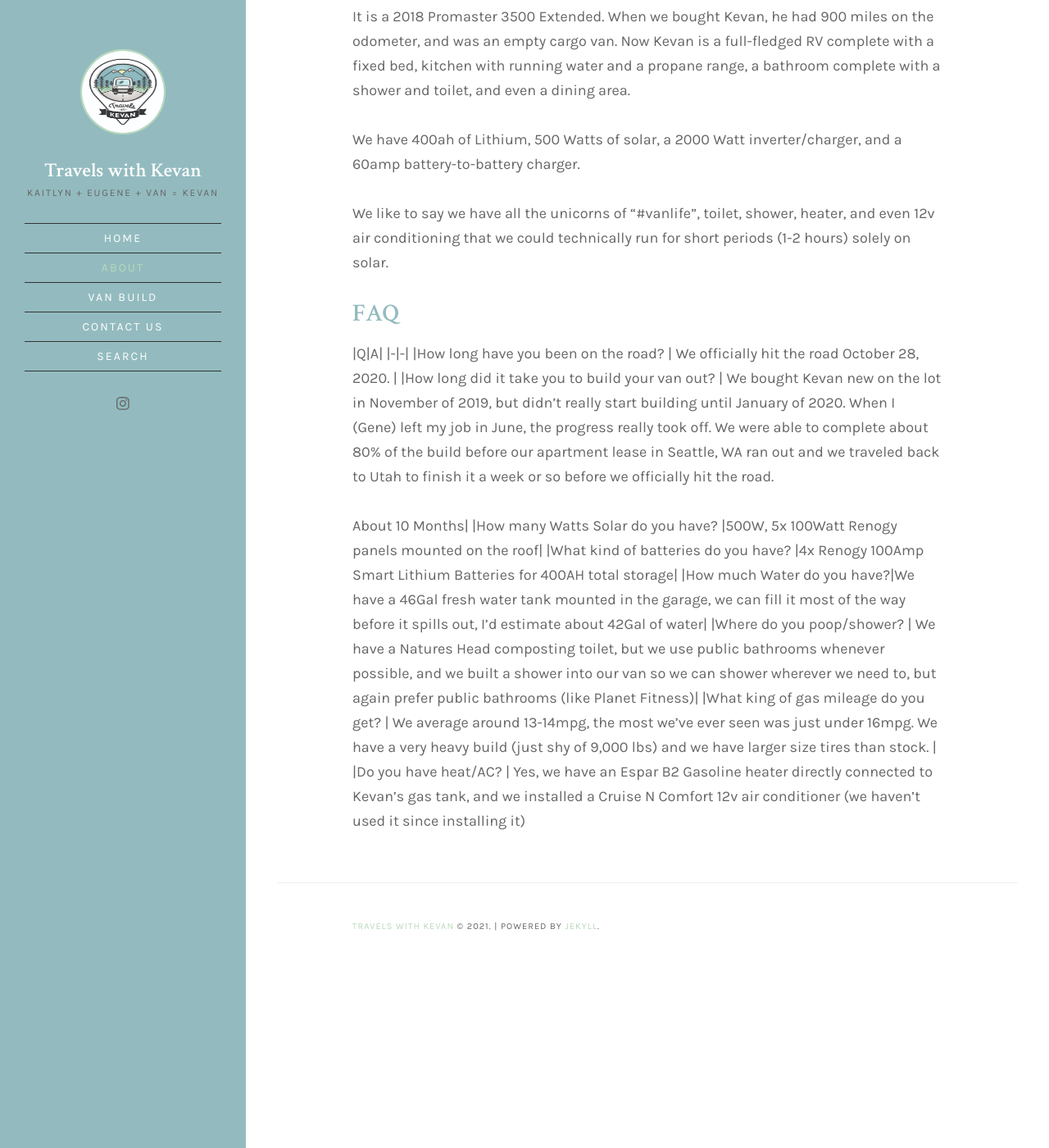
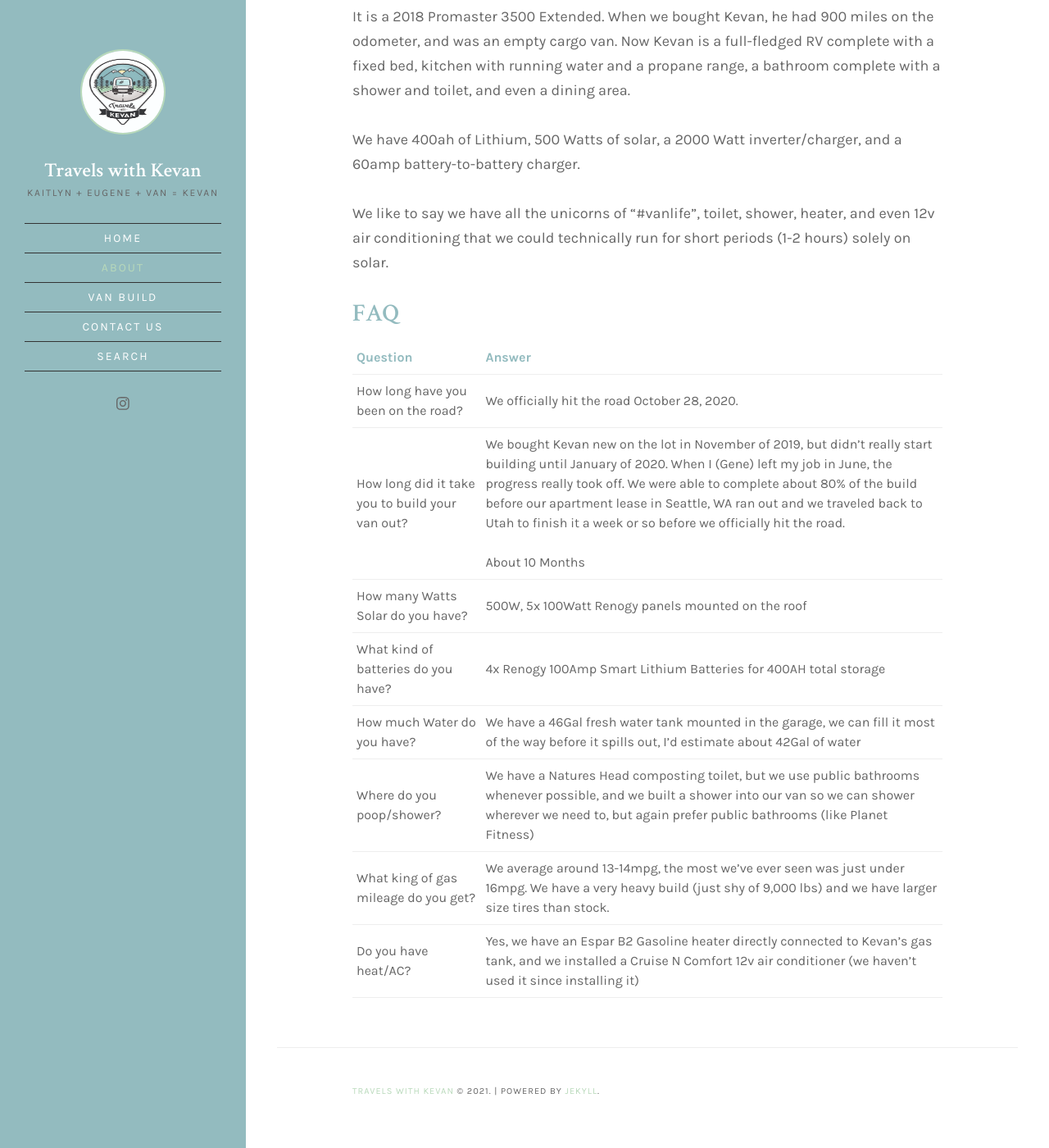
Before and after one commit to kevanaster/TravelsWithKevan-site, a Jekyll site: the page built from about.md, in a window 1280 px wide and 1400 px high, scrolled down 1422 px. Shown: the whole window at 82% size. Built offline with Jekyll 4.4.1, drawn with Linux system fonts in a browser that asks for light colours; a script that is not in the unit is left out.

Commit message:
fix column width on FAQ in about page

```diff
--- a/about.md
+++ b/about.md
@@ -28,8 +28,9 @@
 
 
 ### FAQ
-|Q|A|
-|-|-|
+
+|Question|Answer|
+|--------------|----------|
 |How long have you been on the road? | We officially hit the road October 28, 2020. |
 |How long did it take you to build your van out? | We bought Kevan new on the lot in November of 2019, but didn't really start building until January of 2020. When I (Gene) left my job in June, the progress really took off. We were able to complete about 80% of the build before our apartment lease in Seattle, WA ran out and we traveled back to Utah to finish it a week or so before we officially hit the road. <br><br> About 10 Months|
 |How many Watts Solar do you have? |500W, 5x 100Watt Renogy panels mounted on the roof|
```
